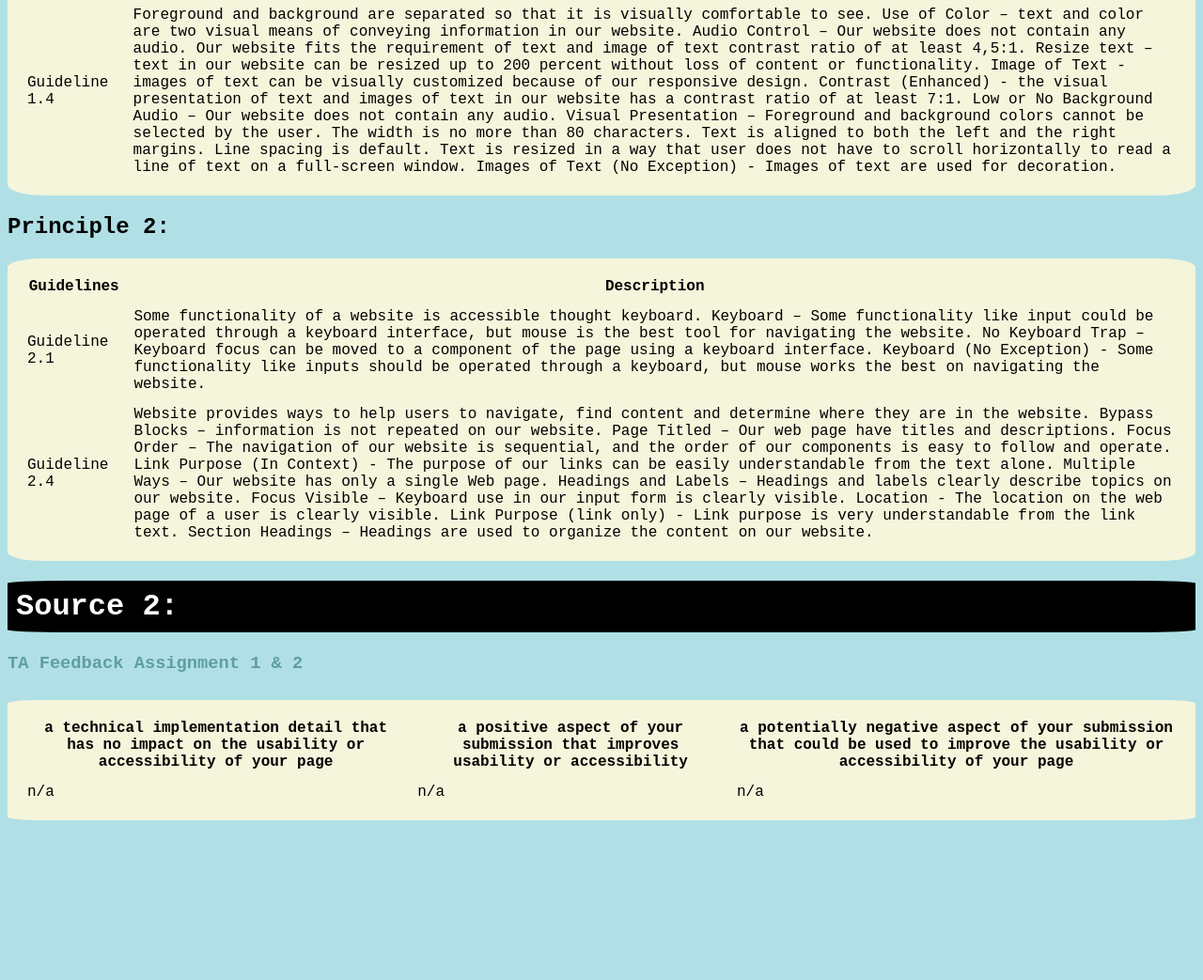
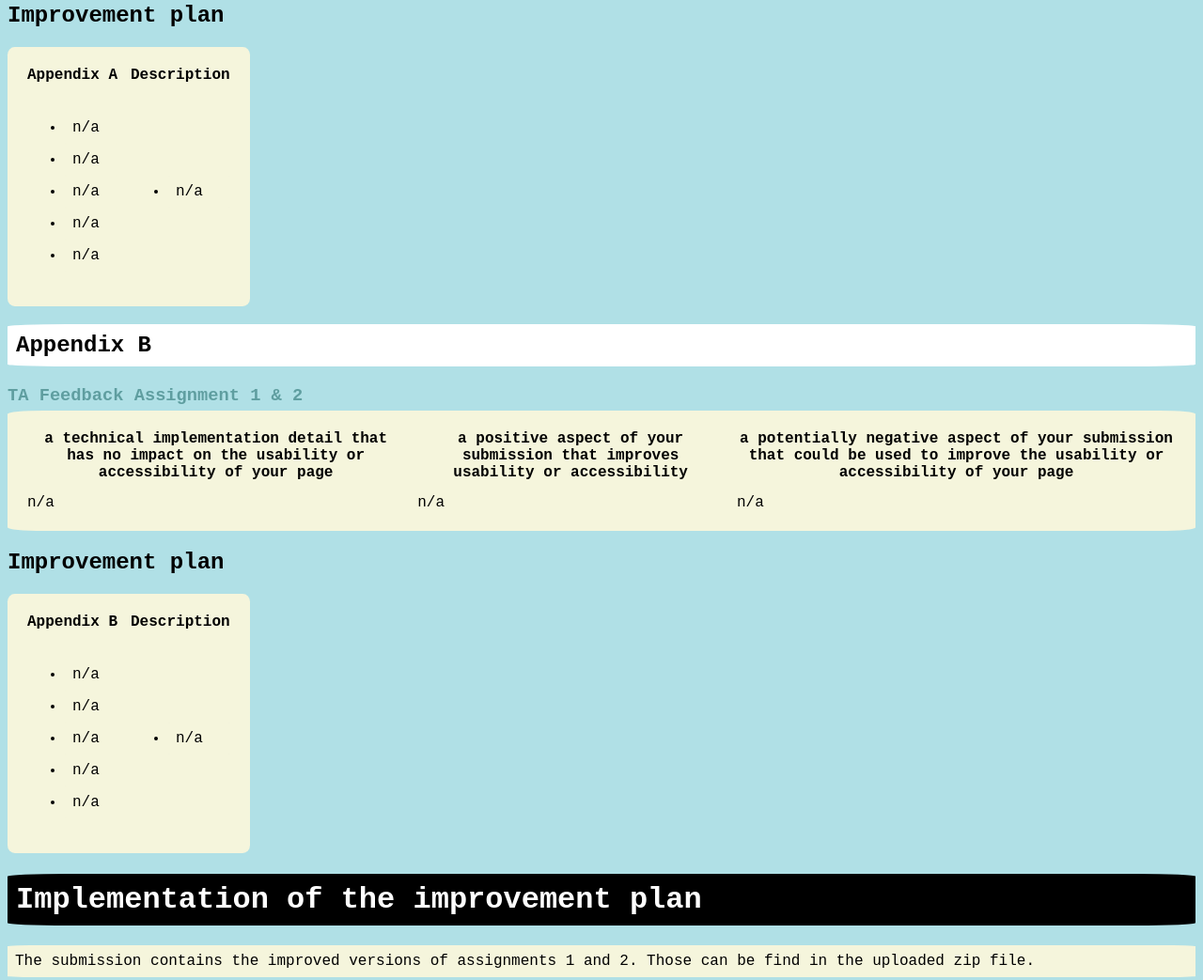
Before and after one commit to semihyonet/web-tech, a plain HTML site: page assignment4/synthesis&evaluation.html in a window 1280 px wide. Shown: the part 1369-2412 px from the top of the page at 94% size. Before the commit the page ends 2250 px from the top, so only its background shows below. Drawn offline with Linux system fonts and the light colour scheme.

Commit message:
small changes to a4

```diff
--- a/assignment4/synthesis&evaluation.html
+++ b/assignment4/synthesis&evaluation.html
@@ -21,7 +21,7 @@
 
       h3 {
          color:cadetblue;
-         padding-bottom: 10px;
+         margin-bottom: 5px;
       }
 
 
@@ -53,9 +53,10 @@
           border-radius: 5%;
       }
 
-      #lastPar {
-         margin: 40px;
-         border-bottom: 5px dashed;
+      #appendix {
+         background-color: white;
+          padding: 9px;
+          border-radius: 5%;
       }
   </style>
 </head>
@@ -76,39 +77,10 @@
       <li>Guideline 1.3</li>
    </ul>
 
-   <h2>Improvement plan</h2>
-   <table>
-      <tr>
-         <th>Appendix A</th>
-         <th>Appendix B</th>
-      </tr>
-      <tr>
-         <td>
-            <ul>
-               <li>
-                  n/a
-               </li>
-            </ul>
-         </td>
-         <td>
-            <ul>
-               <li>
-                  n/a
-               </li>
-            </ul>
-         </td>
-      </tr>
-   </table>
+   <h2 id="appendix">Appendix A</h2>
 
-   <h1>Implementation of the improvement plan</h1>
-   <p>The submission contains the improved versions of assignments 1 and 2. Those can be find in the uploaded zip file. </p>
-
-   <div id="lastPar"> </div>
-
-   <h1>Source 1:</h1>
    <h3>Web Content Accessibility Guidelines</h3>
 
-   <h2>Principle 1:</h2>
    <table>
       <tr>
          <th>Guidelines</th>
@@ -135,14 +107,6 @@
             Audio Control – Our website does not contain any audio. Our website fits the requirement of text and image of text contrast ratio of at least 4,5:1. Resize text – text in our website can be resized up to 200 percent without loss of content or functionality. Image of Text - images of text can be visually customized because of our responsive design. Contrast (Enhanced) - the visual presentation of text and images of text in our website has a contrast ratio of at least 7:1. Low or No Background Audio – Our website does not contain any audio. Visual Presentation – Foreground and background colors cannot be selected by the user. The width is no more than 80 characters. Text is aligned to both the left and the right margins. Line spacing is default. Text is resized in a way that user does not have to scroll horizontally to read a line of text on a full-screen window. Images of Text (No Exception) - Images of text are used for decoration.
          </td>
       </tr>
-   </table>
-
-   <h2>Principle 2:</h2>
-   <table>
-      <tr>
-         <th>Guidelines</th>
-         <th>Description</th>
-      </tr>
       <tr>
          <td>Guideline 2.1</td>
          <td>
@@ -157,7 +121,45 @@
       </tr>
    </table>
 
-   <h1>Source 2:</h1>
+   <h2>Improvement plan</h2>
+
+   <table>
+      <tr>
+         <th>Appendix A</th>
+         <th>Description</th>
+      </tr>
+      <tr>
+         <td>
+            <ul>
+               <li>
+                  n/a
+               </li>
+               <li>
+                  n/a
+               </li>
+               <li>
+                  n/a
+               </li>
+               <li>
+                  n/a
+               </li>
+               <li>
+                  n/a
+               </li>
+            </ul>
+         </td>
+         <td>
+            <ul>
+               <li>
+                  n/a
+               </li>
+            </ul>
+         </td>
+      </tr>
+   </table>
+
+   <h2 id="appendix">Appendix B</h2>
+
    <h3>TA Feedback Assignment 1 & 2</h3>
 
    <table>
@@ -185,5 +187,45 @@
       </tr>
    </table>
 
+   <h2>Improvement plan</h2>
+
+   <table>
+      <tr>
+         <th>Appendix B</th>
+         <th>Description</th>
+      </tr>
+      <tr>
+         <td>
+            <ul>
+               <li>
+                  n/a
+               </li>
+               <li>
+                  n/a
+               </li>
+               <li>
+                  n/a
+               </li>
+               <li>
+                  n/a
+               </li>
+               <li>
+                  n/a
+               </li>
+            </ul>
+         </td>
+         <td>
+            <ul>
+               <li>
+                  n/a
+               </li>
+            </ul>
+         </td>
+      </tr>
+   </table>
+
+   <h1>Implementation of the improvement plan</h1>
+   <p>The submission contains the improved versions of assignments 1 and 2. Those can be find in the uploaded zip file. </p>
+
 </body>
 </html>
```
